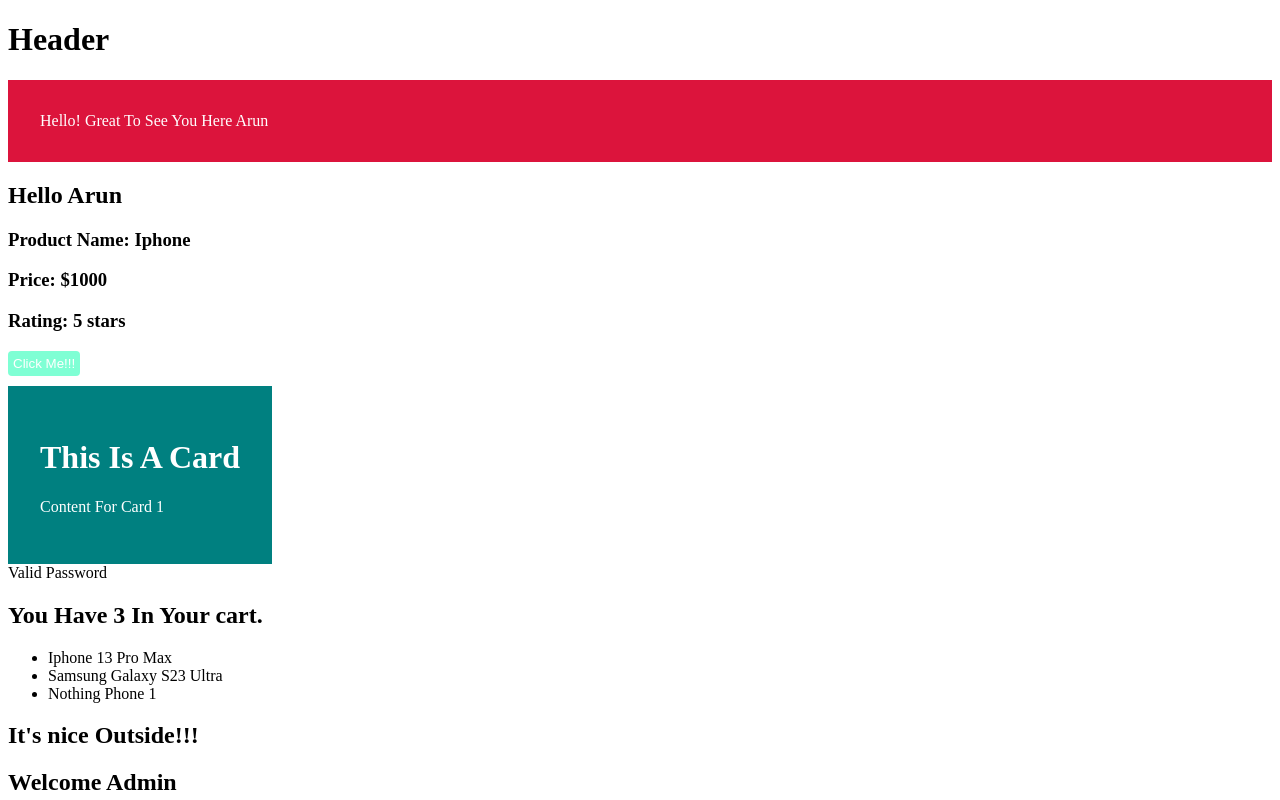
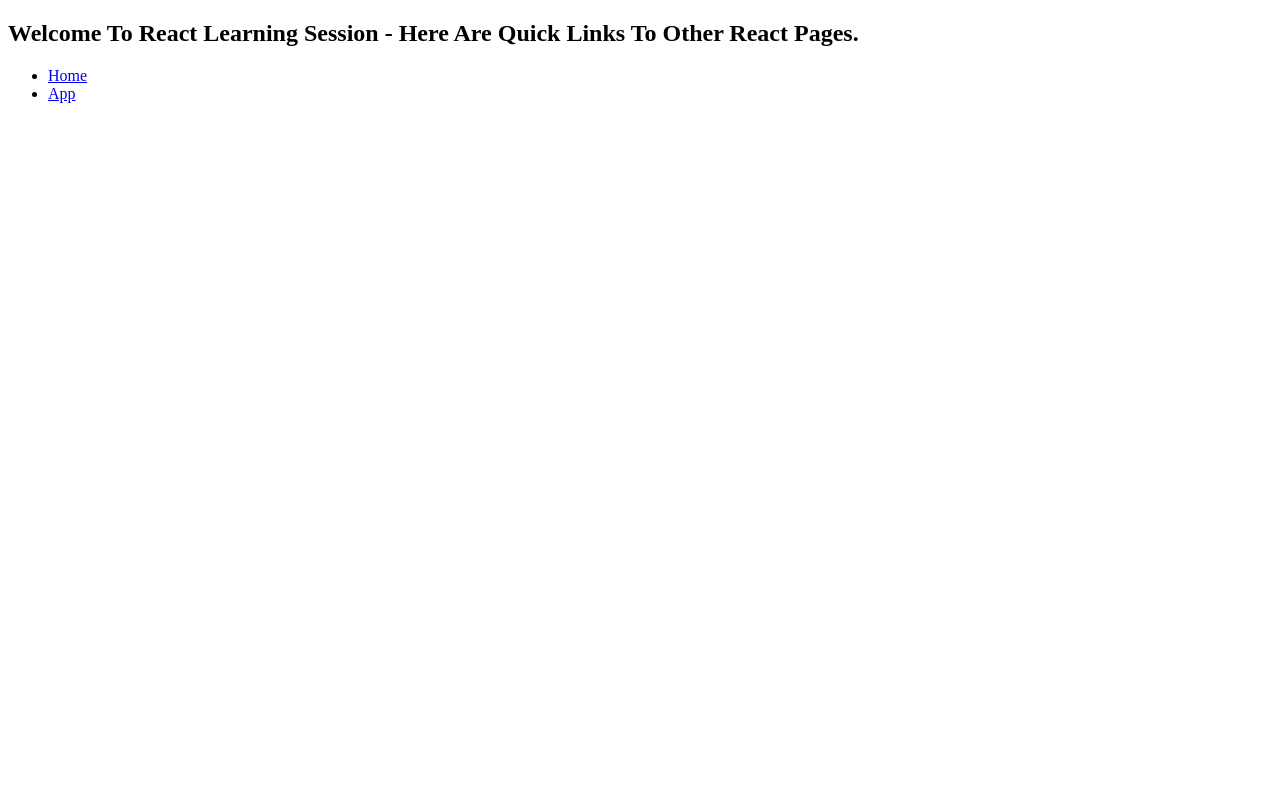
Before and after one commit to arunabhajana/learning, a React (Vite) app: page / in a window 1280 px wide. Shown: the top 800 px of the page. Built offline with nearby package versions, Linux system fonts and the light colour scheme; no server answers.

Commit message:
React Router Completed

```diff
--- a/package.json
+++ b/package.json
@@ -11,7 +11,8 @@
   },
   "dependencies": {
     "react": "^18.3.1",
-    "react-dom": "^18.3.1"
+    "react-dom": "^18.3.1",
+    "react-router-dom": "^7.3.0"
   },
   "devDependencies": {
     "@eslint/js": "^9.17.0",
--- a/src/main.jsx
+++ b/src/main.jsx
@@ -2,10 +2,17 @@ import { StrictMode } from 'react'
 import { createRoot } from 'react-dom/client'
 import './index.css'
 import App from './App.jsx'
+import { BrowserRouter, Routes , Route } from 'react-router-dom'
+import Homepage from './pages/homepage.jsx'
 
 
 createRoot(document.getElementById('root')).render(
   <StrictMode>
-    <App />
+    <BrowserRouter>
+    <Routes>
+      <Route path='/' element={<Homepage />} />
+      <Route path='/app' element={<App />} />
+    </Routes>
+    </BrowserRouter>
   </StrictMode>,
 )
--- /dev/null
+++ b/src/pages/Homepage.jsx
@@ -0,0 +1,18 @@
+import { Link } from "react-router-dom";
+
+
+const Homepage = () => {
+
+
+    return (
+        <div>
+            <h2>Welcome To React Learning Session - Here Are Quick Links To Other React Pages.</h2>
+            <ul>
+                <li><Link to={"/"}>Home</Link></li>
+                <li><Link to={"/app"}>App</Link></li>
+            </ul>
+        </div>
+    );
+}
+
+export default Homepage;
```
Also changed, not shown: 2 other files (tests, documents, lock files or other folders).
